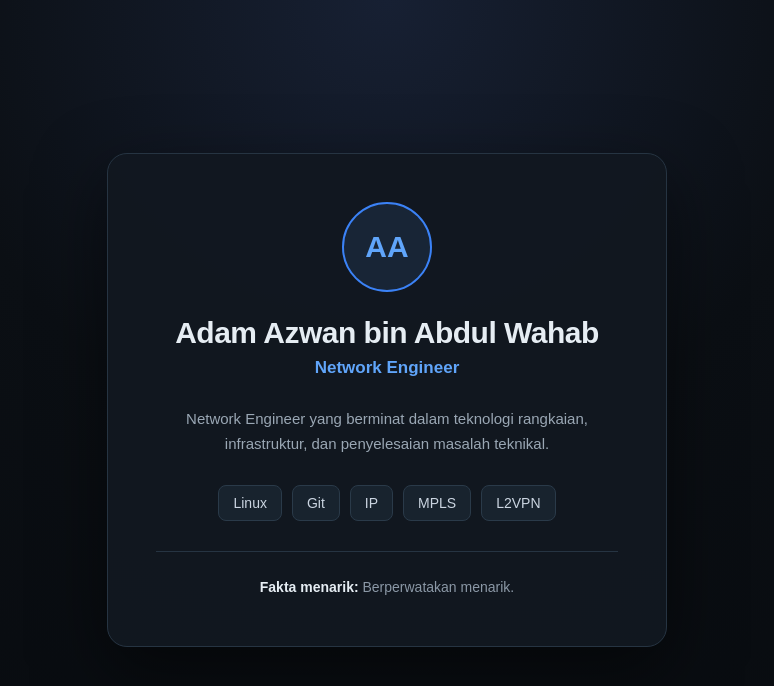
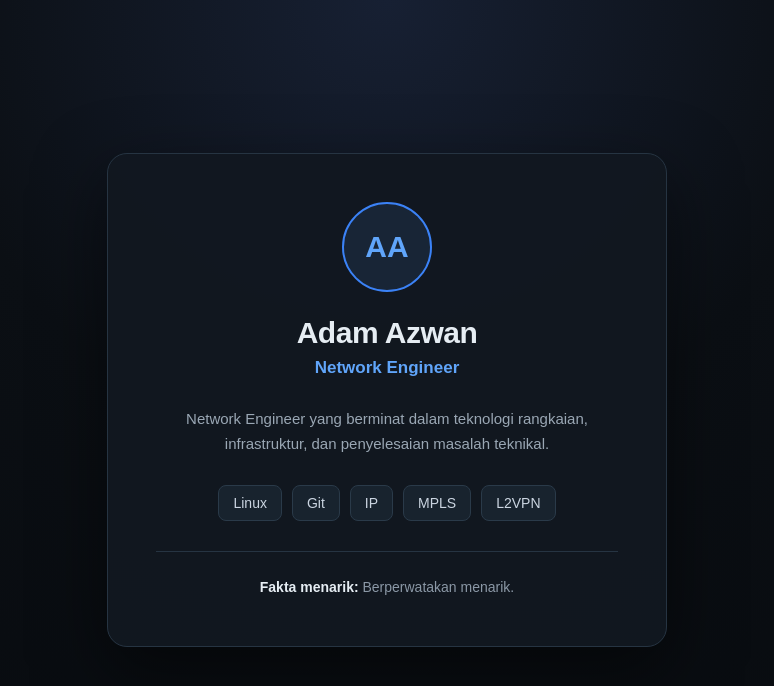
Before and after one commit to adamazwan/adamazwan.github.io, a plain HTML site: page index.html in a window 1280 px wide. Shown: the whole page, without its empty margins (253-1027 px from the left). Drawn offline with Linux system fonts and the light colour scheme.

Commit message:
Laman portfolio pertama-2nd edit

```diff
--- a/index.html
+++ b/index.html
@@ -115,7 +115,7 @@
   <main class="profile-card">
     <div class="avatar">AA</div>
 
-    <h1>Adam Azwan bin Abdul Wahab</h1>
+    <h1>Adam Azwan</h1>
 
     <p class="role">Network Engineer</p>
 
```
